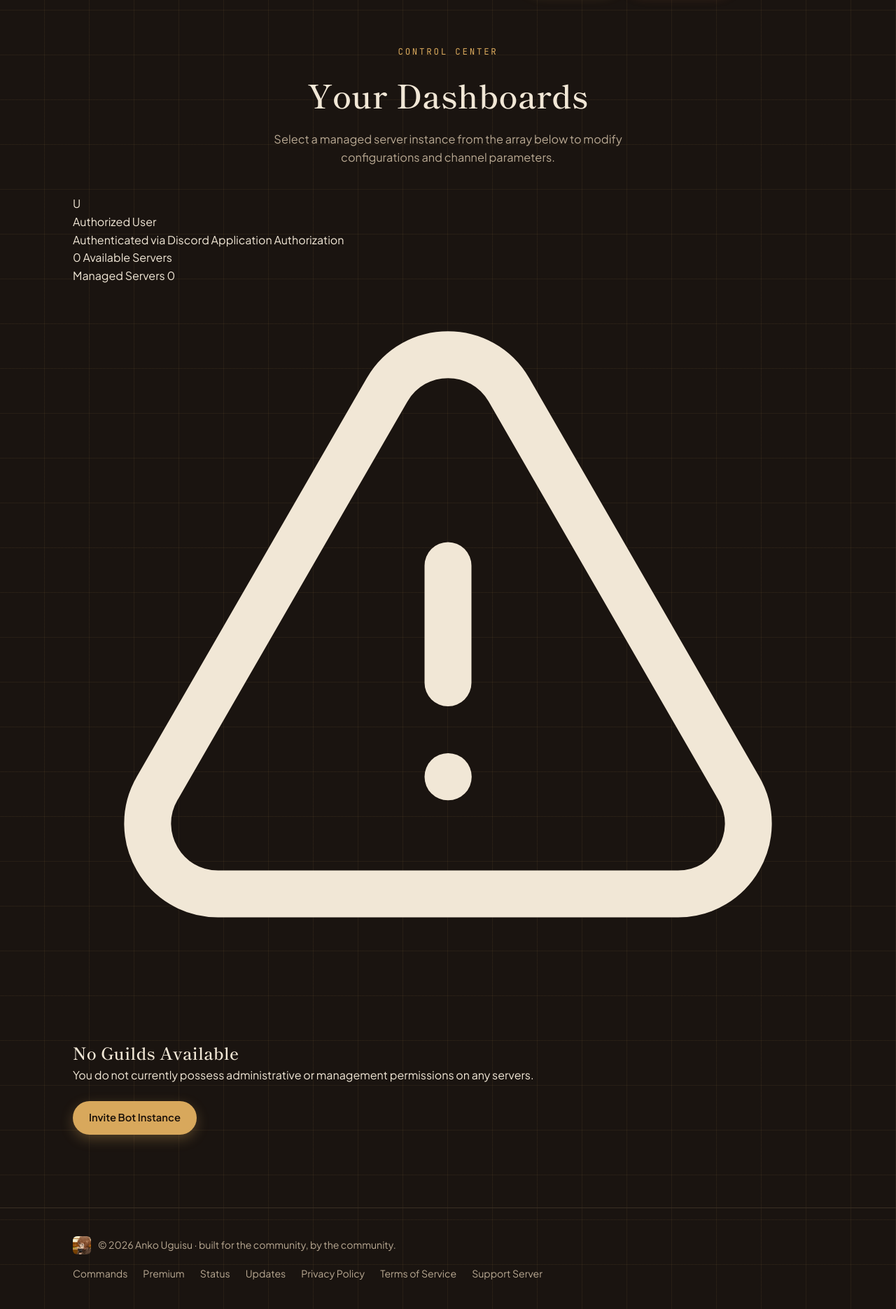
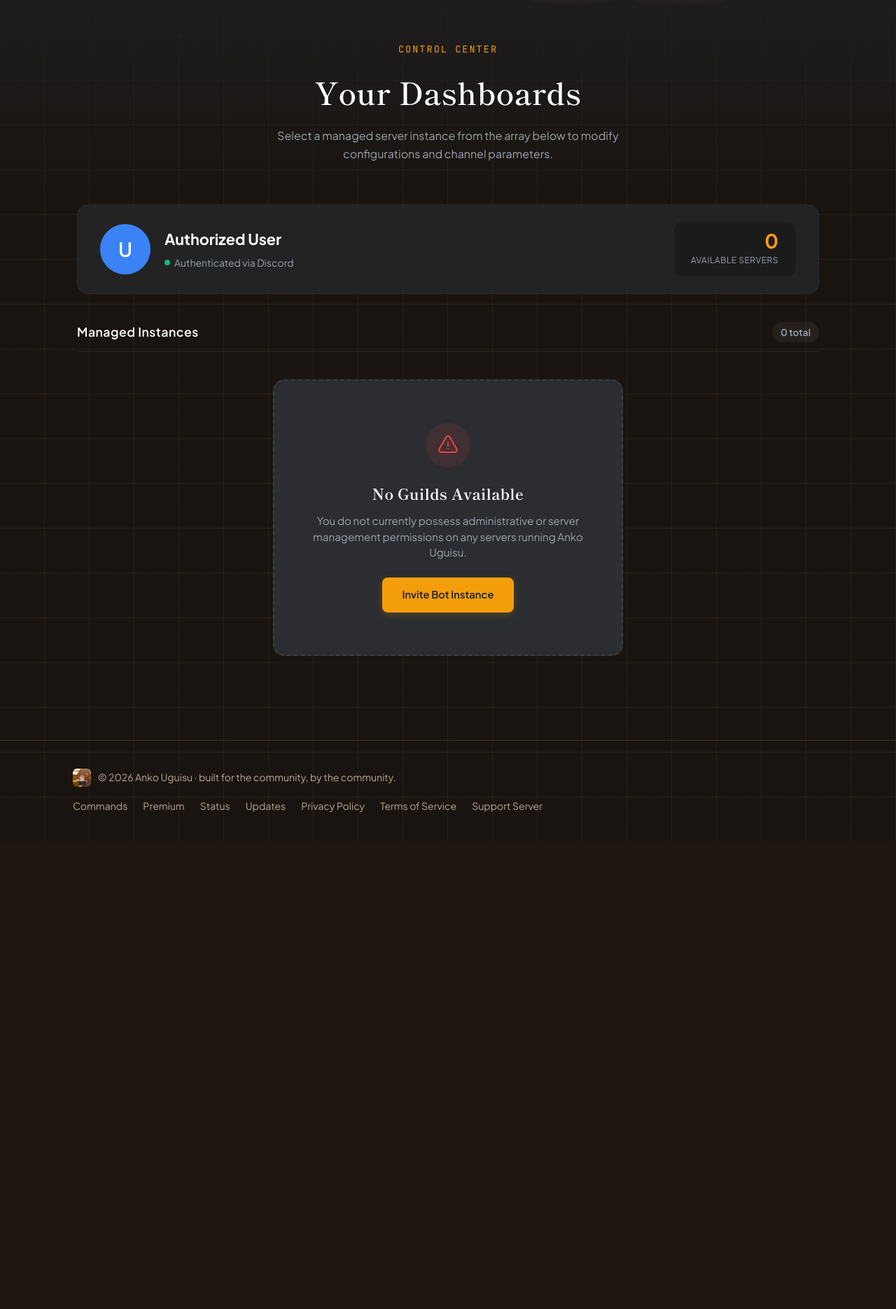
Before and after one commit to vincent-smg/bot-siter-, a Flask app: template templates/dashboard.html in a window 1280 px wide. Shown: the part 76-1946 px from the top of the page at 70% size. After the commit the page ends 1236 px from the top, so only its background shows below. Run offline with Flask 3, Linux system fonts and the light colour scheme; the template is opened without the code that fills it, so the values that code supplies are empty.

Commit message:
Update dashboard.html

```diff
--- a/templates/dashboard.html
+++ b/templates/dashboard.html
@@ -3,88 +3,119 @@
 {% block title %}Dashboard | Anko Uguisu{% endblock %}
 
 {% block content %}
-<header class="page-head">
+<header class="page-head" style="background: linear-gradient(180deg, rgba(30, 31, 34, 0.8) 0%, rgba(22, 22, 24, 0) 100%); padding: 60px 0 40px 0; text-align: center;">
   <div class="container">
-    <span class="page-head__eyebrow">Control Center</span>
-    <h1>Your Dashboards</h1>
-    <p>Select a managed server instance from the array below to modify configurations and channel parameters.</p>
+    <span class="page-head__eyebrow" style="color: #f59e0b; font-family: 'JetBrains Mono', monospace; font-size: 0.85rem; text-transform: uppercase; letter-spacing: 2px;">Control Center</span>
+    <h1 style="font-family: 'Shippori Mincho', serif; font-size: 2.75rem; margin: 10px 0 15px 0; color: #ffffff;">Your Dashboards</h1>
+    <p style="max-width: 600px; margin: 0 auto; color: #9ca3af; font-size: 1rem; line-height: 1.6;">Select a managed server instance from the array below to modify configurations and channel parameters.</p>
   </div>
 </header>
 
-<main class="section" style="padding-top: 0;">
-  <div class="container">
+<main class="section" style="padding-top: 20px; padding-bottom: 80px;">
+  <div class="container" style="max-width: 1100px; margin: 0 auto; padding: 0 20px;">
 
-    <div class="dash-user-strip">
-      <div class="dash-user-strip__left">
+    <div class="dash-user-strip" style="background: rgba(43, 45, 49, 0.6); backdrop-filter: blur(12px); border: 1px solid rgba(255, 255, 255, 0.05); border-radius: 16px; padding: 24px 32px; display: flex; align-items: center; justify-content: space-between; margin-bottom: 40px; gap: 20px;">
+      <div class="dash-user-strip__left" style="display: flex; align-items: center; gap: 20px;">
         {% if current_user and current_user.avatar %}
-          <img class="dash-user-strip__avatar" src="https://cdn.discordapp.com/avatars/{{ current_user.id }}/{{ current_user.avatar }}.png?size=80" alt="User Avatar">
+          <img class="dash-user-strip__avatar" src="https://cdn.discordapp.com/avatars/{{ current_user.id }}/{{ current_user.avatar }}.png?size=80" alt="User Avatar" style="width: 72px; height: 72px; border-radius: 50%; border: 3px solid #3b82f6; box-shadow: 0 4px 14px rgba(59, 130, 246, 0.3);">
         {% else %}
-          <div class="dash-user-strip__avatar dashboard-server-icon" style="border-radius: 50%;">
+          <div class="dash-user-strip__avatar dashboard-server-icon" style="width: 72px; height: 72px; border-radius: 50%; background: #3b82f6; color: #ffffff; display: flex; align-items: center; justify-content: center; font-size: 1.75rem; font-weight: 600; border: 3px solid #3b82f6;">
             {{ current_user.username[0] | upper if (current_user and current_user.username) else 'U' }}
           </div>
         {% endif %}
         <div>
-          <div class="dash-user-strip__name">
+          <div class="dash-user-strip__name" style="font-size: 1.35rem; font-weight: 700; color: #ffffff; display: flex; align-items: center; gap: 4px;">
             {{ current_user.username if current_user else 'Authorized User' }}
             {% if current_user and current_user.discriminator and current_user.discriminator != '0' %}
-              <span style="color: var(--text-muted); font-weight: 400;">#{{ current_user.discriminator }}</span>
+              <span style="color: #6b7280; font-weight: 400; font-size: 1.1rem;">#{{ current_user.discriminator }}</span>
             {% endif %}
           </div>
-          <div class="dash-user-strip__sub">Authenticated via Discord Application Authorization</div>
+          <div class="dash-user-strip__sub" style="color: #9ca3af; font-size: 0.875rem; margin-top: 4px; display: flex; align-items: center; gap: 6px;">
+            <span style="width: 8px; height: 8px; background: #10b981; border-radius: 50%; display: inline-block;"></span>
+            Authenticated via Discord
           </div>
-      </div>
-      <div class="dash-user-strip__right">
-        <span class="dash-user-strip__count">{{ guilds | length if guilds else 0 }}</span>
-        <span class="dash-user-strip__count-label">Available Servers</span>
         </div>
       </div>
 
-    <div class="dash-section-label">
-      <span>Managed Servers</span>
-      <span class="dash-section-count">{{ guilds | length if guilds else 0 }}</span>
+      <div class="dash-user-strip__right" style="display: flex; align-items: center; gap: 24px; background: rgba(0, 0, 0, 0.2); padding: 12px 24px; border-radius: 12px; border: 1px solid rgba(255, 255, 255, 0.02);">
+        <div style="text-align: right;">
+          <span class="dash-user-strip__count" style="display: block; font-size: 1.75rem; font-weight: 800; color: #f59e0b; line-height: 1;">{{ guilds | length if guilds else 0 }}</span>
+          <span class="dash-user-strip__count-label" style="font-size: 0.75rem; color: #9ca3af; text-transform: uppercase; letter-spacing: 0.5px; margin-top: 4px; display: block;">Available Servers</span>
+        </div>
+      </div>
+    </div>
+
+    <div class="dash-section-label" style="display: flex; align-items: center; justify-content: space-between; border-bottom: 1px solid rgba(255, 255, 255, 0.08); padding-bottom: 12px; margin-bottom: 24px;">
+      <span style="font-size: 1.1rem; font-weight: 600; color: #ffffff; letter-spacing: 0.5px;">Managed Instances</span>
+      <span class="dash-section-count" style="background: rgba(255, 255, 255, 0.05); color: #9ca3af; padding: 4px 12px; border-radius: 20px; font-size: 0.85rem; font-weight: 600;">{{ guilds | length if guilds else 0 }} total</span>
     </div>
 
     {% if guilds and guilds | length > 0 %}
-      <div class="dashboard-grid">
+      <div class="dashboard-grid" style="display: grid; grid-template-columns: repeat(auto-fill, minmax(320px, 1fr)); gap: 20px;">
         {% for guild in guilds %}
-          <a class="dashboard-server-card" href="{{ url_for('dashboard_guild', guild_id=guild.id) }}">
+          <a class="dashboard-server-card" href="{{ url_for('dashboard_guild', guild_id=guild.id) }}" style="background: #2b2d31; border: 1px solid rgba(255, 255, 255, 0.04); border-radius: 14px; padding: 20px; display: flex; align-items: center; justify-content: space-between; text-decoration: none; transition: all 0.25s cubic-bezier(0.4, 0, 0.2, 1); box-shadow: 0 4px 6px -1px rgba(0, 0, 0, 0.1);">
 
+            <div style="display: flex; align-items: center; gap: 16px;">
               {% if guild.icon %}
-              <img src="https://cdn.discordapp.com/icons/{{ guild.id }}/{{ guild.icon }}.png?size=96" alt="{{ guild.name }}">
+                <img src="https://cdn.discordapp.com/icons/{{ guild.id }}/{{ guild.icon }}.png?size=96" alt="{{ guild.name }}" style="width: 56px; height: 56px; border-radius: 12px; object-fit: cover; box-shadow: 0 4px 10px rgba(0,0,0,0.3);">
               {% else %}
-              <div class="dashboard-server-icon">{{ guild.name[0] | upper if guild.name else 'G' }}</div>
+                <div class="dashboard-server-icon" style="width: 56px; height: 56px; border-radius: 12px; background: #404249; color: #e0e1e5; display: flex; align-items: center; justify-content: center; font-size: 1.25rem; font-weight: 700;">
+                  {{ guild.name[0] | upper if guild.name else 'G' }}
+                </div>
               {% endif %}
 
               <div class="info">
-              <div class="name">{{ guild.name }}</div>
+                <div class="name" style="font-weight: 600; color: #ffffff; font-size: 1.05rem; margin-bottom: 6px; white-space: nowrap; overflow: hidden; text-overflow: ellipsis; max-width: 180px;">{{ guild.name }}</div>
                 {% if guild.owner %}
-                <span class="dashboard-badge">Owner</span>
+                  <span class="dashboard-badge" style="background: rgba(245, 158, 11, 0.15); color: #f59e0b; padding: 3px 8px; border-radius: 6px; font-size: 0.75rem; font-weight: 600; border: 1px solid rgba(245, 158, 11, 0.25);">Owner</span>
                 {% else %}
-                <span class="dashboard-badge is-admin">Admin</span>
+                  <span class="dashboard-badge is-admin" style="background: rgba(59, 130, 246, 0.15); color: #3b82f6; padding: 3px 8px; border-radius: 6px; font-size: 0.75rem; font-weight: 600; border: 1px solid rgba(59, 130, 246, 0.25);">Admin</span>
                 {% endif %}
               </div>
+            </div>
 
-            <svg class="dashboard-server-card__arrow" fill="none" stroke="currentColor" stroke-width="2" viewBox="0 0 24 24">
+            <div class="card-arrow-wrapper" style="background: rgba(255, 255, 255, 0.03); width: 36px; height: 36px; border-radius: 50%; display: flex; align-items: center; justify-content: center; border: 1px solid rgba(255, 255, 255, 0.05); color: #9ca3af; transition: all 0.2s ease;">
+              <svg class="dashboard-server-card__arrow" fill="none" stroke="currentColor" stroke-width="2.5" viewBox="0 0 24 24" style="width: 16px; height: 16px;">
                 <path stroke-linecap="round" stroke-linejoin="round" d="M9 5l7 7-7 7"></path>
               </svg>
+            </div>
           </a>
         {% endfor %}
       </div>
     {% else %}
-      <div class="dashboard-empty">
-        <div class="dashboard-empty__icon">
-          <svg fill="none" stroke="currentColor" stroke-width="1.5" viewBox="0 0 24 24">
+      <div class="dashboard-empty" style="background: #2b2d31; border: 2px dashed rgba(255, 255, 255, 0.08); border-radius: 16px; padding: 60px 40px; text-align: center; max-width: 500px; margin: 40px auto 0 auto;">
+        <div class="dashboard-empty__icon" style="background: rgba(239, 68, 68, 0.1); width: 64px; height: 64px; border-radius: 50%; display: flex; align-items: center; justify-content: center; margin: 0 auto 20px auto; color: #ef4444;">
+          <svg fill="none" stroke="currentColor" stroke-width="1.5" viewBox="0 0 24 24" style="width: 32px; height: 32px;">
             <path stroke-linecap="round" stroke-linejoin="round" d="M12 9v3.75m-9.303 3.376c-.866 1.5.217 3.374 1.948 3.374h14.71c1.73 0 2.813-1.874 1.948-3.374L13.949 3.378c-.866-1.5-3.032-1.5-3.898 0L2.697 16.126zM12 15.75h.007v.008H12v-.008z"></path>
           </svg>
         </div>
-        <h2>No Guilds Available</h2>
-        <p>You do not currently possess administrative or management permissions on any servers.</p>
-        <div style="margin-top: 24px;">
-          <a href="{{ invite_url if invite_url else '#' }}" class="btn btn--gold">Invite Bot Instance</a>
+        <h2 style="font-size: 1.35rem; font-weight: 700; color: #ffffff; margin-bottom: 10px;">No Guilds Available</h2>
+        <p style="color: #9ca3af; font-size: 0.95rem; line-height: 1.5; margin-bottom: 24px;">You do not currently possess administrative or server management permissions on any servers running Anko Uguisu.</p>
+        <div>
+          <a href="{{ invite_url if invite_url else '#' }}" class="btn btn--gold" style="background: #f59e0b; color: #1e1f22; padding: 12px 28px; border-radius: 8px; font-weight: 600; text-decoration: none; display: inline-block; box-shadow: 0 4px 12px rgba(245, 158, 11, 0.2); transition: transform 0.2s ease;">Invite Bot Instance</a>
         </div>
       </div>
     {% endif %}
 
   </div>
 </main>
+
+<style>
+  .dashboard-server-card:hover {
+    transform: translateY(-4px);
+    border-color: rgba(255, 255, 255, 0.12) !important;
+    background: #313338 !important;
+    box-shadow: 0 12px 20px -5px rgba(0, 0, 0, 0.3) !important;
+  }
+  .dashboard-server-card:hover .card-arrow-wrapper {
+    background: #3b82f6 !important;
+    color: #ffffff !important;
+    border-color: #3b82f6 !important;
+    transform: translateX(2px);
+  }
+  .btn--gold:hover {
+    transform: scale(1.02);
+    filter: brightness(1.1);
+  }
+</style>
 {% endblock %}
```
Lines whose indentation alone changed are shown as unchanged.
